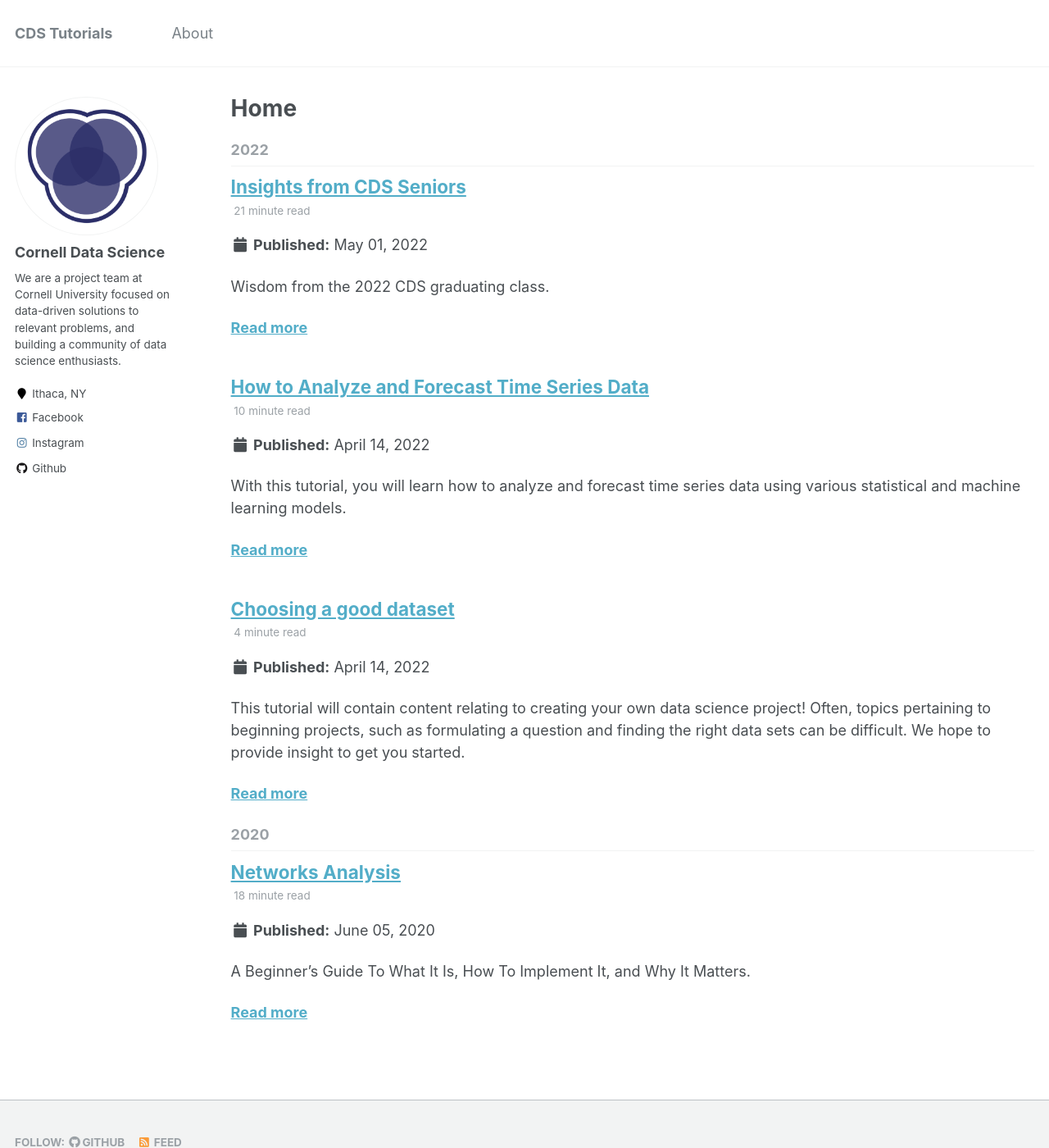
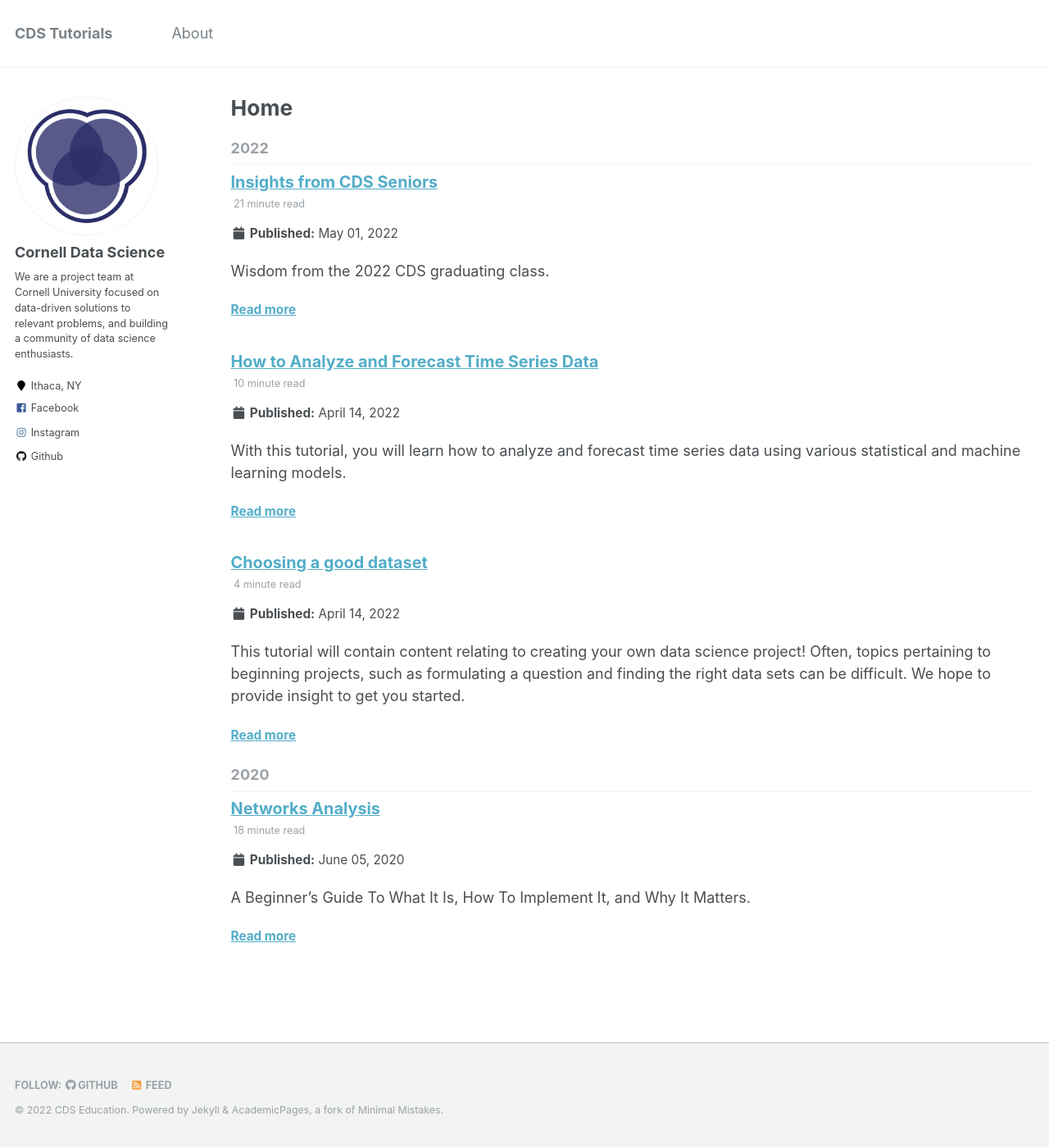
Before and after one commit to CornellDataScience/education-blogs, a Jekyll site: the page built from _pages/blogs.html, in a window 1280 px wide and 1400 px high. Shown: the whole window at 82% size. Built offline with Jekyll 4.4.1, drawn with Linux system fonts in a browser that asks for light colours.

Commit message:
Changed some font sizes

```diff
--- a/_sass/_archive.scss
+++ b/_sass/_archive.scss
@@ -65,6 +65,16 @@
     text-indent: 0;
   }
 }
+
+.archive__read-more {
+  // margin-top: 0;
+  font-size: 0.85em;
+
+  // & + p {
+  //   text-indent: 0;
+  // }
+}
+
 
 .archive__item-teaser {
   border-radius: $border-radius;
--- a/_sass/_page.scss
+++ b/_sass/_page.scss
@@ -259,6 +259,21 @@ p.interviews-content{
   text-transform: uppercase;
 }
 
+.page__date {
+  // margin-top: 2em;
+  // color: mix(#fff, $gray, 25%);
+  // font-family: $sans-serif;
+  font-size: 0.85em;
+
+  p {
+    margin: 0;
+  }
+
+  // a {
+  //   color: inherit;
+  // }
+}
+
 
 /*
    Page taxonomy
--- a/_sass/_variables.scss
+++ b/_sass/_variables.scss
@@ -6,7 +6,7 @@
    Typography
    ========================================================================== */
 
-$doc-font-size              : 16;
+$doc-font-size              : 14;
 
 /* paragraph indention */
 $paragraph-indent           : false; // true, false (default)
@@ -33,12 +33,12 @@ $header-font-family         : $sans-serif;
 $caption-font-family        : $serif;
 
 /* type scale */
-$type-size-1                : 2.441em;  // ~39.056px
-$type-size-2                : 1.953em;  // ~31.248px
-$type-size-3                : 1.563em;  // ~25.008px
-$type-size-4                : 1.25em;   // ~20px
+$type-size-1                : 2.341em;  // ~39.056px
+$type-size-2                : 1.853em;  // ~31.248px
+$type-size-3                : 1.463em;  // ~25.008px
+$type-size-4                : 1.1em;   // ~20px
 $type-size-5                : 1em;      // ~16px
-$type-size-6                : 0.75em;   // ~12px
+$type-size-6                : 0.7em;   // ~12px
 $type-size-7                : 0.6875em; // ~11px
 $type-size-8                : 0.625em;  // ~10px
 
```
